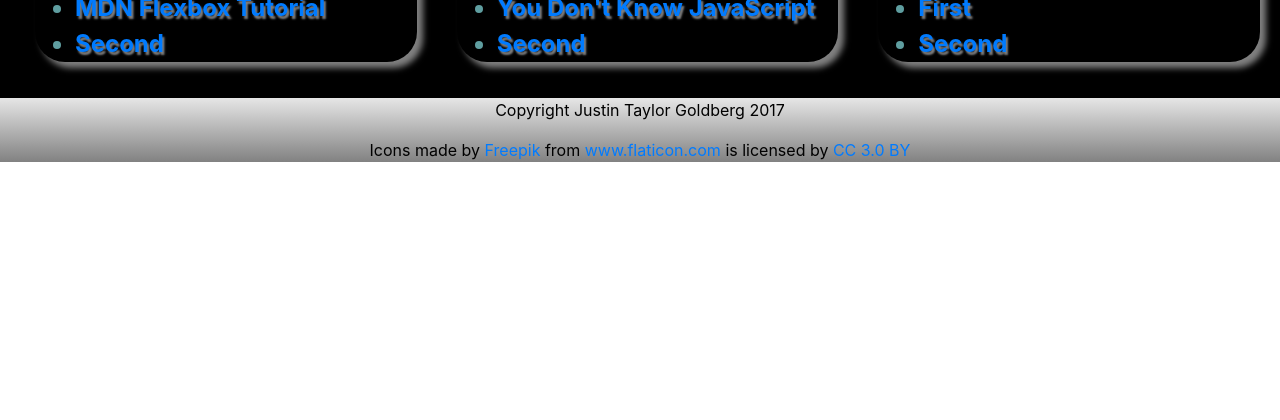
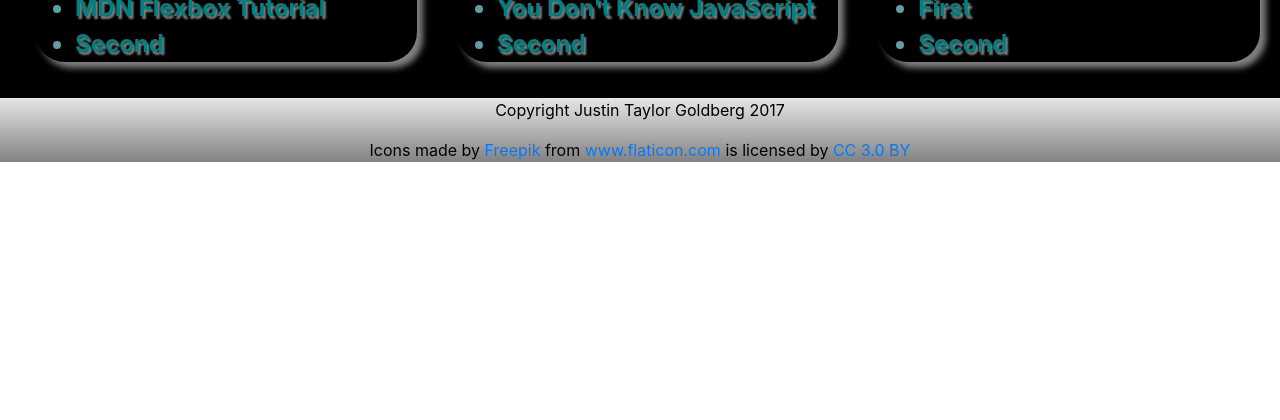
Before and after one commit to Oyama87/SMCCodingChallenges, a plain HTML site: page index.html in a window 1280 px wide. Shown: the part 380-800 px from the top of the page. Drawn offline with nearby package versions, Linux system fonts and the light colour scheme.

Commit message:
debug link styles

```diff
--- a/styles.css
+++ b/styles.css
@@ -84,7 +84,7 @@ section article ul {
   border-radius: 30px;
 }
 
-section article div ul li a[href^="http"] {
+section article ul li a[href^="http"] {
   color: teal;
 }
 
```
